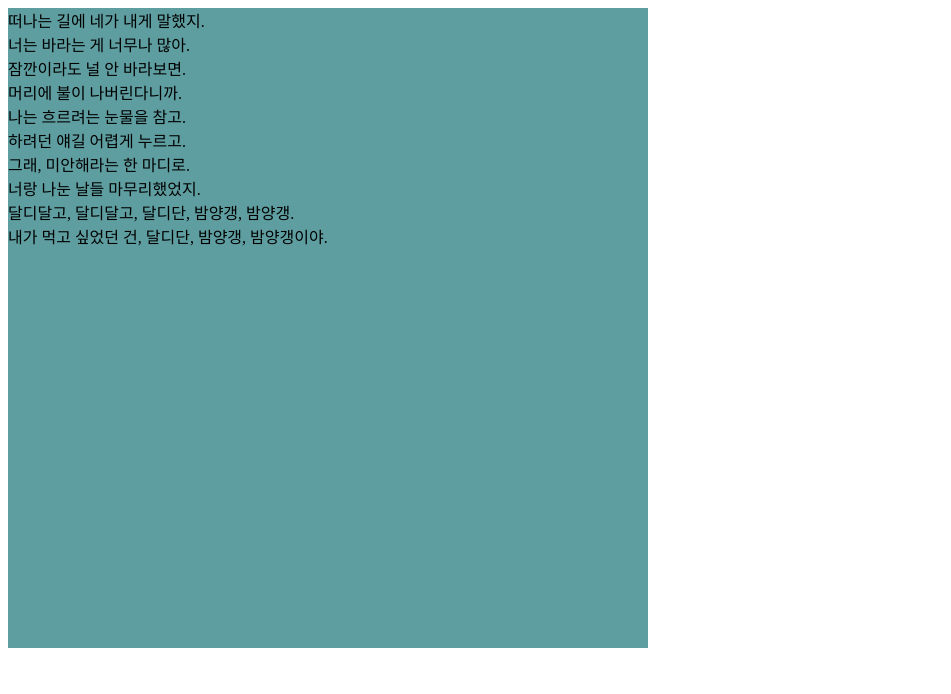
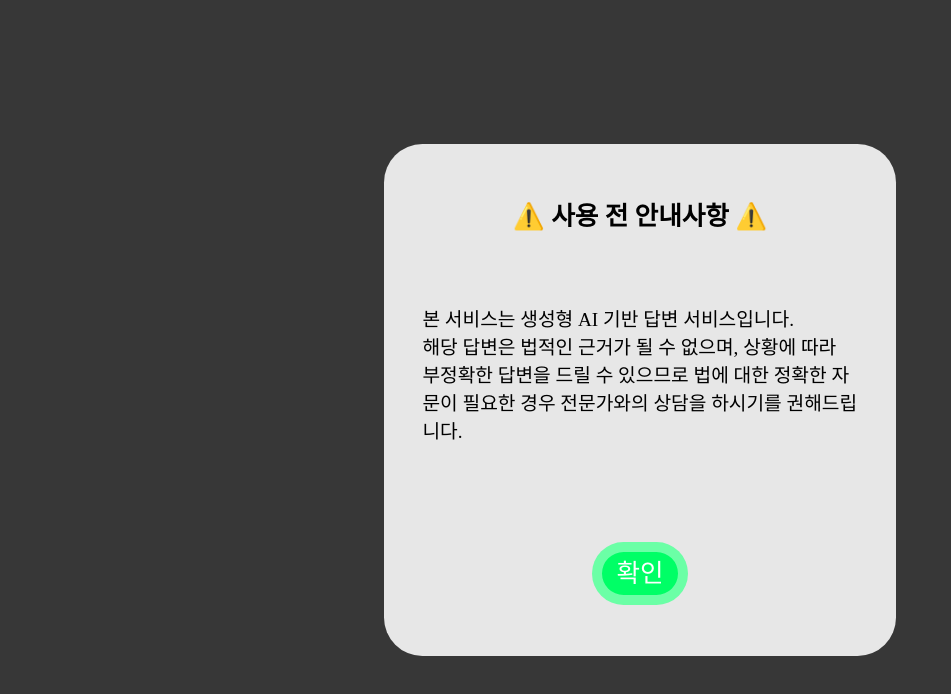
Before and after one commit to dzface/lil-judge, a website: page public/test.html in a window 1280 px wide. Shown: the whole page, without its empty margins (0-951 px from the left). Drawn offline with Linux system fonts and the light colour scheme.

Commit message:
사전 안내 모달 구현

```diff
--- a/chatgpt.js
+++ b/chatgpt.js
@@ -9,7 +9,7 @@ const chatgptAPI = {};
 chatgptAPI.beginjudgment = async (prompt) => {
   try {
       const response = await openai.chat.completions.create({
-        model: "gpt-3.5-turbo",
+        model: "gpt-4o-mini",
         messages: [
           { role: "system", content: "당신은 한국어를 기본으로 하는 법 전문가 판사 입니다." },
           { role: "system", content: "법에대한 질문을 받으면 최대한 판례와 법을 근거로 답변해야 합니다." },
--- a/public/style.css
+++ b/public/style.css
@@ -1,3 +1,9 @@
+:root{
+  --back-color: rgba(255, 255, 255, 0.877);
+  --button-color: rgb(150, 150, 150);
+  --message-color: #414141c9;
+  --question-color: rgb(0, 163, 169);
+}
 *{margin: 0;padding: 0;}
 body{width: 100%;height: 100%; overflow: hidden;}
 .container{
@@ -32,7 +38,7 @@ main{
   flex-direction: column;
   align-items: center;
   border-radius: 3vw 3vw 0 0;
-  background-color: rgba(255, 255, 255, 0.877);
+  background-color: var(--back-color);
 }
 main .icon-box{
   font-size: 7vw;
@@ -54,12 +60,12 @@ main .message-box::-webkit-scrollbar{
   background-color:transparent;
 }
 main .message-box::-webkit-scrollbar-thumb{
-  background-color: #414141c9;
+  background-color: var(--message-color);
   border-radius: 30vw;
 }
 .message-box .question{
   text-align: right;
-  color: cadetblue;
+  color: var(--question-color);
   margin: .8vw 0;
 }
 main .text-box{
@@ -95,11 +101,62 @@ main .text-box .textarea::-webkit-scrollbar-thumb{
   aspect-ratio: 1;
   border-radius: 100%;
   border: .3vw solid black;
-  background-color: rgb(150, 150, 150);
+  background-color: var(--button-color);
   cursor: pointer;
 }
-footer{
-  background-color: purple;
+
+
+
+.modal{
+  position: absolute;
+  width: 100%;
+  height: 100%;
+  display: flex;
+  flex-direction: column;
+  justify-content: center;
+  align-items: center;
+  background-color: rgba(0, 0, 0, 0.785);
+  animation: fadein 2s;
+  transition: background-color 3s ease;
+}
+@keyframes fadein {
+  from {opacity: 0;}
+  to {opacity: 1;}
+}
+.modal > .modal-box{
+  width: 40vw;
+  height: 40vw;
+  display: flex;
+  flex-direction: column;
+  align-items: center;
+  border-radius: 3vw;
+  background-color: var(--back-color);
+}
+.modal > .modal-box h1{
+  display: block;
+  white-space: nowrap;
+  font-size: 2vw;
+  margin: 10%;
+}
+.modal > .modal-box > div{
+  display: inline-block;
+  font-size: 1.5vw;
+  padding: 0 3vw;
+  margin: auto;
+}
+.modal > .modal-box .modal-button{
+  width: 6vw;
+  aspect-ratio: 1.8;
+  font-size: 2vw;
+  color: #ffffff;
+  text-align: center;
+  background-color: rgb(0, 255, 102);
+  border: .8vw solid rgba(255, 255, 255, 0.421);
+  border-radius: 3vw;
+  margin: 15% 0 10% 0;
+}
+.modal-button:hover{
+  background: rgb(194, 194, 194) !important;
 }
 
 
--- a/public/test.html
+++ b/public/test.html
@@ -4,12 +4,21 @@
   <meta charset="UTF-8">
   <meta name="viewport" content="width=device-width, initial-scale=1.0">
   <title>Document</title>
+  <link rel="stylesheet" href="style.css">
 </head>
 <body>
 
-  <main style="width: 50vw; aspect-ratio: 1; background-color: cadetblue;">
-    <div class="text-box"></div>
-  </main>
+  <article class="modal">
+    <div class="modal-box">
+      <h1>⚠️ 사용 전 안내사항 ⚠️</h1>
+      <div>
+        본 서비스는 생성형 AI 기반 답변 서비스입니다.<br>
+        해당 답변은 법적인 근거가 될 수 없으며, 상황에 따라 부정확한 답변을 드릴 수 있으므로
+        법에 대한 정확한 자문이 필요한 경우 전문가와의 상담을 하시기를 권해드립니다.
+      </div>
+      <p class="modal-button">확인</p>
+    </div>
+  </article>
   <script src="test.js"></script>
 </body>
 </html>
--- a/public/test.js
+++ b/public/test.js
@@ -1,24 +1,24 @@
-const textBox = document.querySelector(".text-box");
-const text =
-  `떠나는 길에 네가 내게 말했지.
-너는 바라는 게 너무나 많아.
-잠깐이라도 널 안 바라보면.
-머리에 불이 나버린다니까.
-나는 흐르려는 눈물을 참고.
-하려던 얘길 어렵게 누르고.
-그래, 미안해라는 한 마디로.
-너랑 나눈 날들 마무리했었지.
-달디달고, 달디달고, 달디단, 밤양갱, 밤양갱.
-내가 먹고 싶었던 건, 달디단, 밤양갱, 밤양갱이야.
-`;
-const content = "Hi im back";
-console.log(text.length);
+// const textBox = document.querySelector(".text-box");
+// const text =
+//   `떠나는 길에 네가 내게 말했지.
+// 너는 바라는 게 너무나 많아.
+// 잠깐이라도 널 안 바라보면.
+// 머리에 불이 나버린다니까.
+// 나는 흐르려는 눈물을 참고.
+// 하려던 얘길 어렵게 누르고.
+// 그래, 미안해라는 한 마디로.
+// 너랑 나눈 날들 마무리했었지.
+// 달디달고, 달디달고, 달디단, 밤양갱, 밤양갱.
+// 내가 먹고 싶었던 건, 달디단, 밤양갱, 밤양갱이야.
+// `;
+// const content = "Hi im back";
+// console.log(text.length);
 
 
-function typingAnimation(text, index = 0) {
-  if (index < text.length) {
-    textBox.innerHTML += text.charAt(index)=="." ? text.charAt(index)+"<br>" : text.charAt(index);
-    setTimeout(() => typingAnimation(text, ++index), 20);
-  };
-};
-typingAnimation(text);
+// function typingAnimation(text, index = 0) {
+//   if (index < text.length) {
+//     textBox.innerHTML += text.charAt(index)=="." ? text.charAt(index)+"<br>" : text.charAt(index);
+//     setTimeout(() => typingAnimation(text, ++index), 20);
+//   };
+// };
+// typingAnimation(text);
```
Also changed, not shown: public/index.html (+11 -1 lines), public/index.js (+10 -3 lines).
